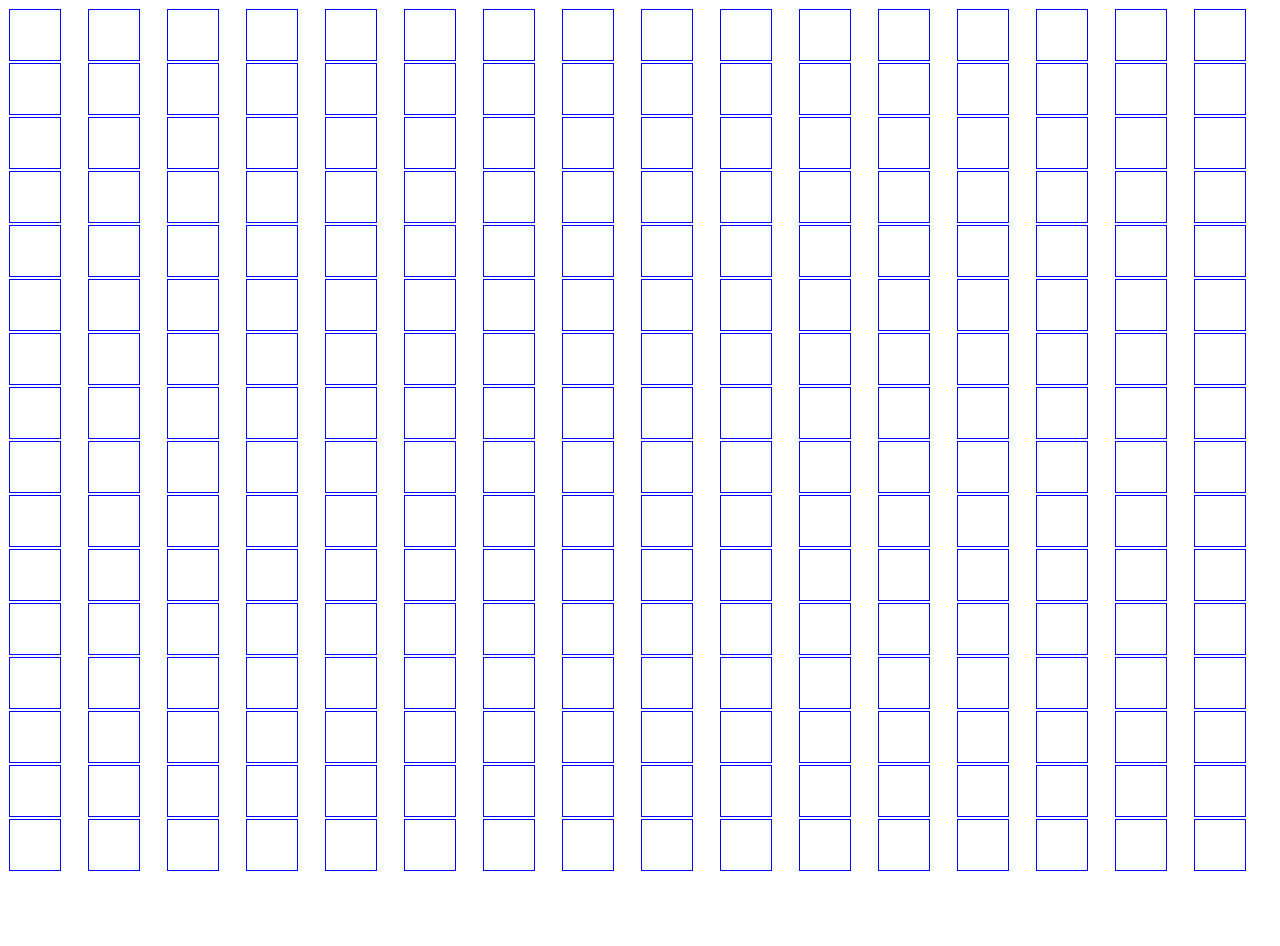
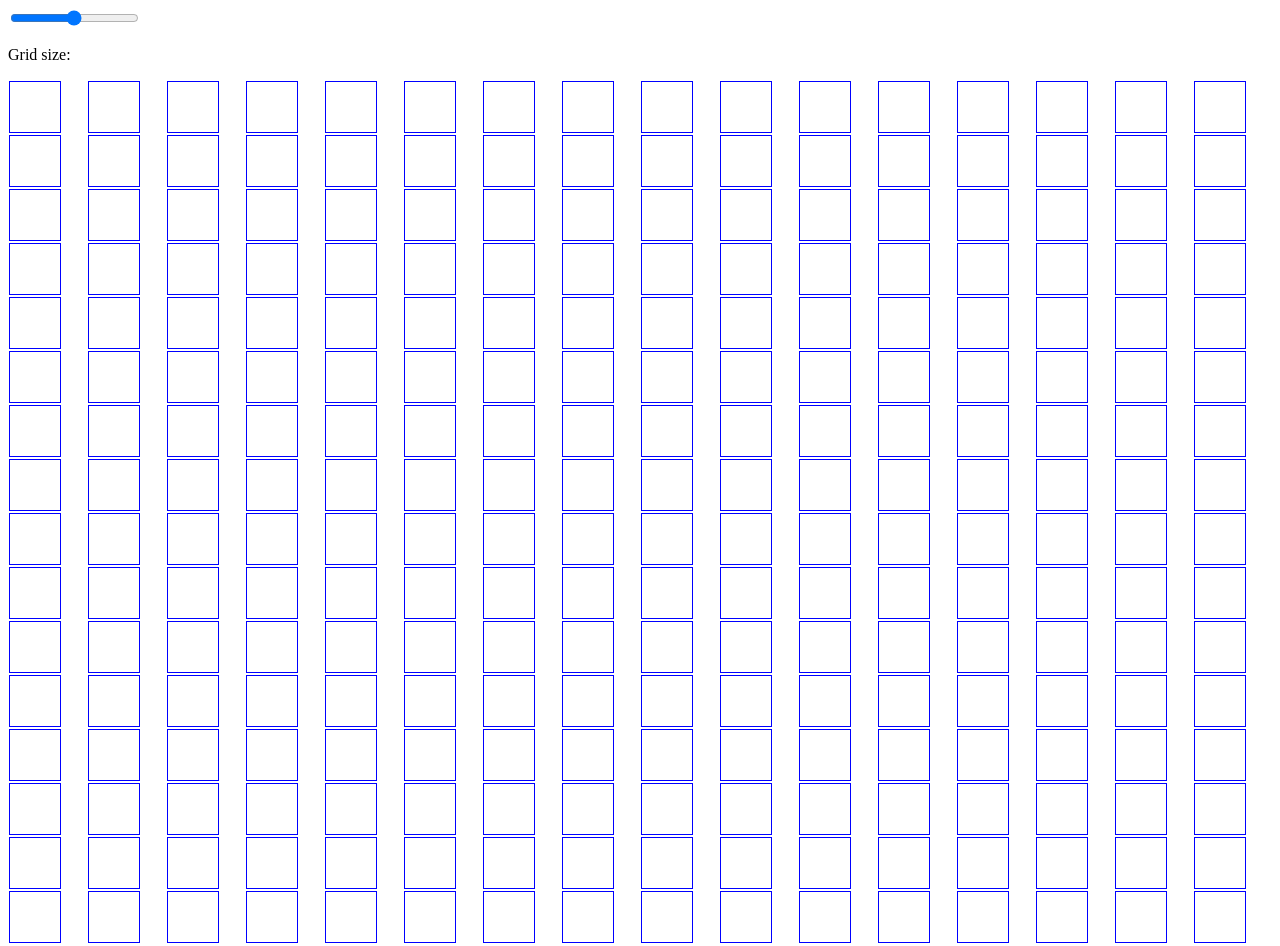
Before and after one commit to DanijelB1/Odin-Etch-a-Sketch, a plain HTML site: page index.html in a window 1280 px wide. Before the commit the page ends 880 px from the top, so only its background shows below. Drawn offline with Linux system fonts and the light colour scheme.

Commit message:
Add grid size slider

```diff
--- a/index.html
+++ b/index.html
@@ -9,6 +9,10 @@
     <script src="javascript.js" defer></script>
 </head>
 <body>
+    <div class="grid-size-slider">
+        <input type="range" min="1" max="100" value="50" class="slider">
+        <p>Grid size: <span class="square-number"></span></p>
+    </div>
     <div class="container">
 
     </div>
```
